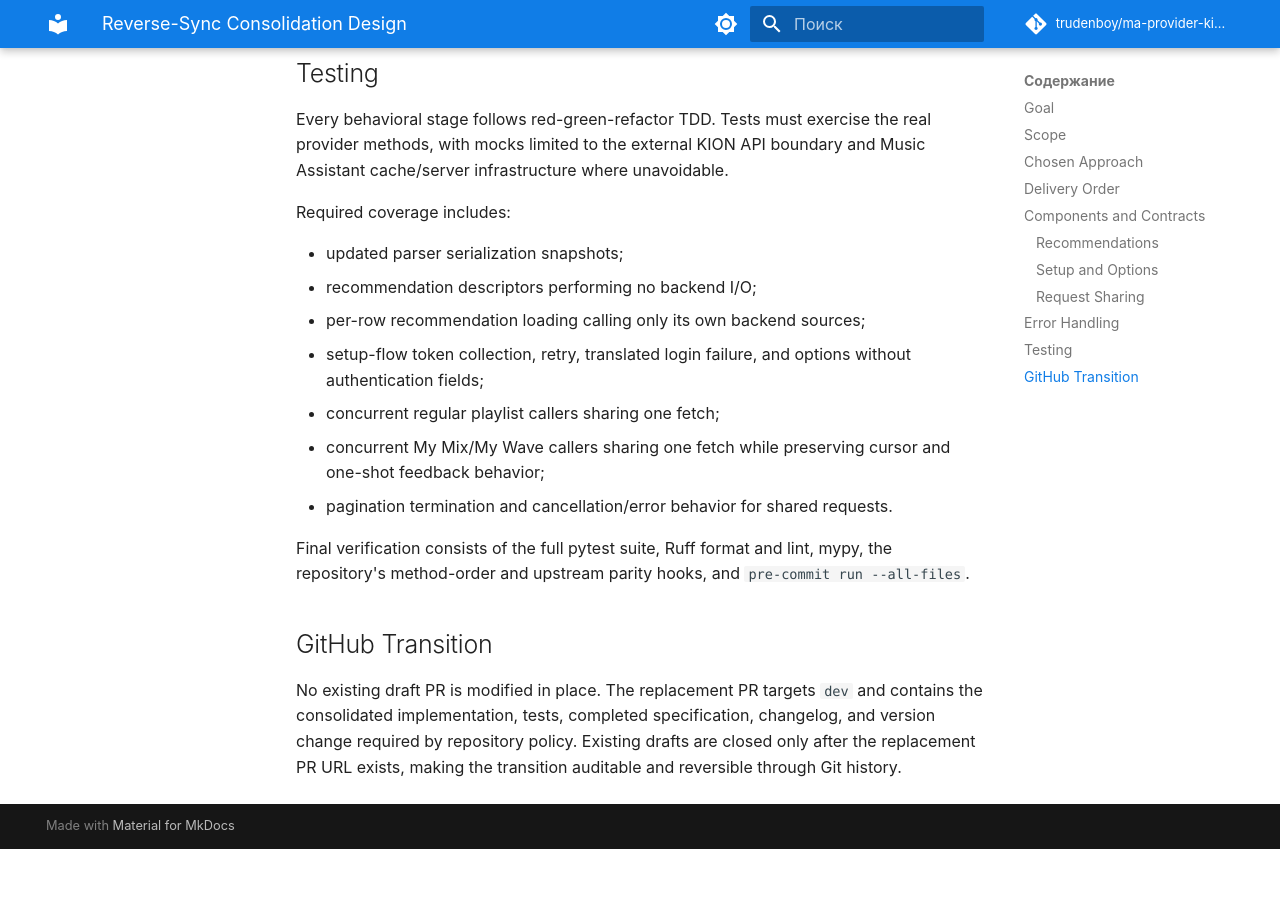
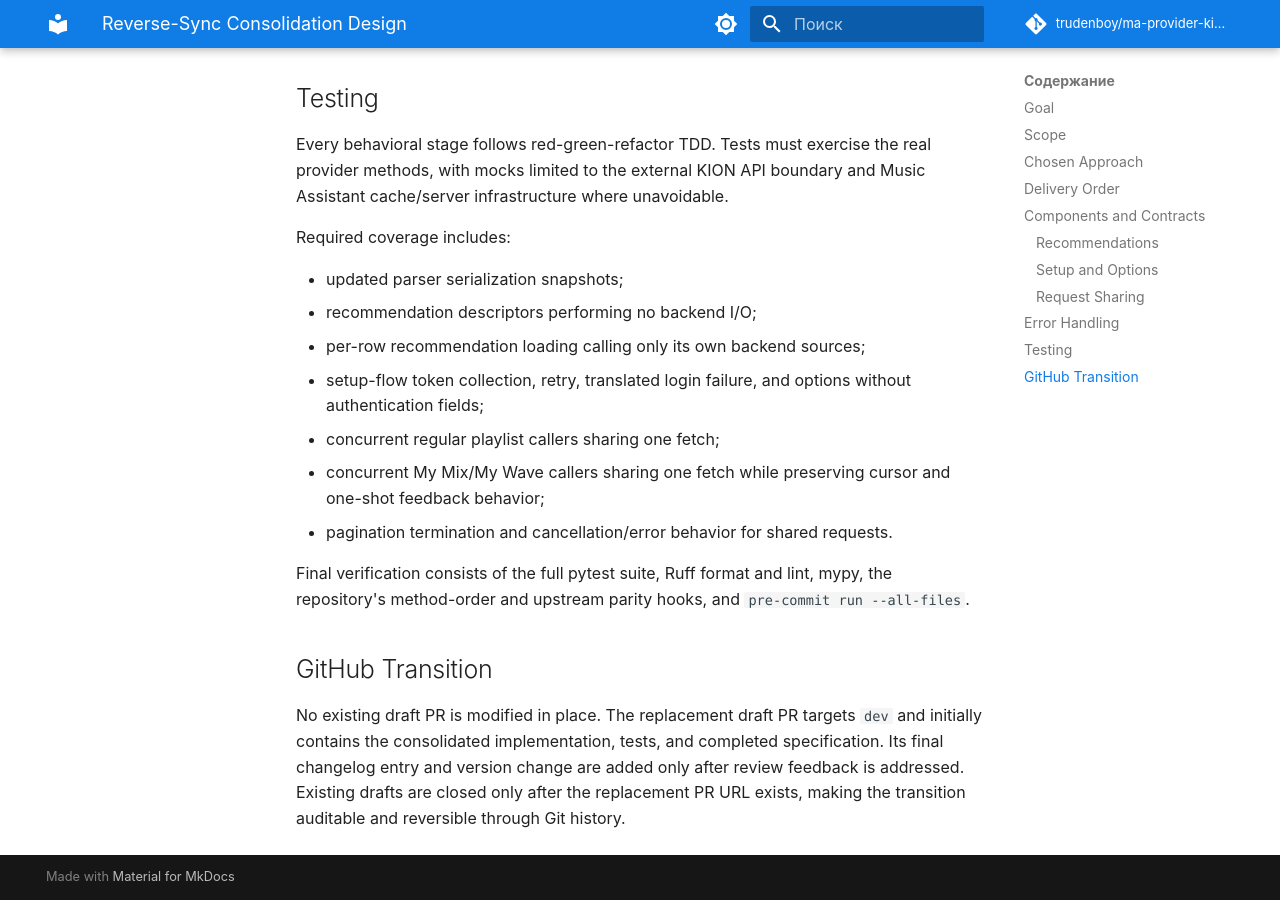
Before and after one commit to trudenboy/ma-provider-kion-music, an MkDocs documentation site: the page built from docs/superpowers/specs/2026-08-11-reverse-sync-consolidation-design.md, in a window 1280 px wide and 900 px high, scrolled down 2305 px. Built offline with MkDocs 1.6.1 and Material for MkDocs 9.7.7, drawn with Linux system fonts in a browser that asks for light colours; comment, search, counter and statistics services are not loaded; before the commit the page ends 3154 px from its top, so only the background shows below that; some of the changed text lies outside the part shown.

Commit message:
docs: align reverse-sync release steps with review policy

```diff
--- a/docs/superpowers/specs/2026-08-11-reverse-sync-consolidation-design.md
+++ b/docs/superpowers/specs/2026-08-11-reverse-sync-consolidation-design.md
@@ -44,8 +44,9 @@
 5. Add single-flight request sharing for ordinary uncached data, regular
    playlists, and My Mix/My Wave, applying the final behavior from PR 5464 over
    the intermediate opt-out introduced and narrowed by PRs 5370 and 5430.
-6. Run full verification, complete one release-ready feature specification and
-   changelog entry, and prepare one replacement PR.
+6. Run full verification, complete one feature specification, and prepare one
+   replacement draft PR. Add the version bump and final changelog entry only
+   after review feedback is addressed, as required by repository policy.
 7. After the replacement branch is published and its PR exists, close the ten
    superseded draft PRs with a short factual pointer to the replacement.
 
@@ -109,8 +110,9 @@
 
 ## GitHub Transition
 
-No existing draft PR is modified in place. The replacement PR targets `dev` and
-contains the consolidated implementation, tests, completed specification,
-changelog, and version change required by repository policy. Existing drafts are
-closed only after the replacement PR URL exists, making the transition auditable
-and reversible through Git history.
+No existing draft PR is modified in place. The replacement draft PR targets
+`dev` and initially contains the consolidated implementation, tests, and
+completed specification. Its final changelog entry and version change are added
+only after review feedback is addressed. Existing drafts are closed only after
+the replacement PR URL exists, making the transition auditable and reversible
+through Git history.
```
